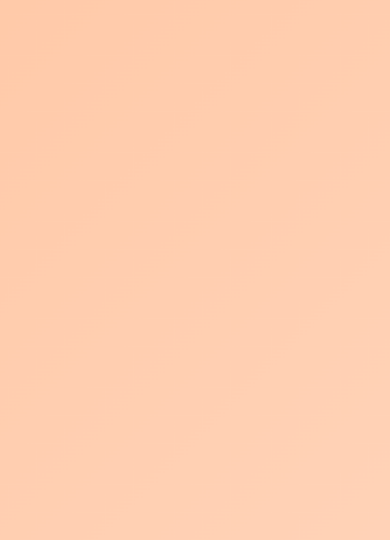
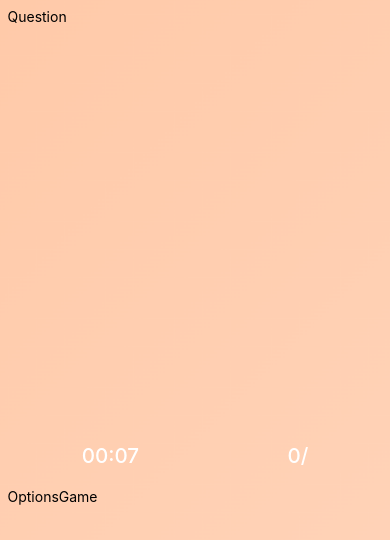
Before and after one commit to EmanuelCav/general_culture_quiz, a React Native app in the folder client/: screen /Playing in a window 390 px wide. Shown: the top 540 px of the page. Built offline with nearby package versions, Linux system fonts and the light colour scheme; no server answers.

Commit message:
Culture - time game

```diff
--- a/client/app/components/play/menuPlay.tsx
+++ b/client/app/components/play/menuPlay.tsx
@@ -16,7 +16,9 @@ const MenuPlay = ({ navigation, user }: MenuPlayPropsType) => {
             return
         }
 
-        // navigation.navigate('Playing')
+        navigation.navigate('Playing', {
+            allQuestions: []
+        })
     }
 
     const categories = () => {
--- /dev/null
+++ b/client/app/components/playing/components/statisticsGame/amountQuestionsStatistic.tsx
@@ -0,0 +1,15 @@
+import { Text } from 'react-native'
+
+import { AmountQuestionsStatisticPropsType } from '../../../../types/props.types'
+
+import { playingStyles } from '../../../../styles/playing.styles'
+
+const AmountQuestionsStatistic = ({ numberQuestion, questions }: AmountQuestionsStatisticPropsType) => {
+  return (
+    <Text style={playingStyles.textStatisticGame}>
+      {numberQuestion}/{questions}
+    </Text>
+  )
+}
+
+export default AmountQuestionsStatistic
--- /dev/null
+++ b/client/app/components/playing/components/statisticsGame/time.tsx
@@ -0,0 +1,31 @@
+import { Text } from 'react-native'
+import { useEffect } from 'react'
+
+import { TimePropsType } from '../../../../types/props.types'
+
+import { playingStyles } from '../../../../styles/playing.styles'
+
+const Time = ({ seconds, minutes, setSeconds, setMinutes }: TimePropsType) => {
+
+    useEffect(() => {
+
+        if (seconds === 60) {
+            setMinutes(minutes + 1)
+        }
+
+        setTimeout(() => {
+            setSeconds(seconds + 1)
+        }, 1000);
+
+    }, [seconds])
+
+    return (
+        <Text style={playingStyles.textStatisticGame}>
+            {minutes >= 10 ? `${minutes}` : `0${minutes}`}
+            :
+            {seconds >= 10 ? `${seconds}` : `0${seconds}`}
+        </Text>
+    )
+}
+
+export default Time
--- a/client/app/components/playing/options.tsx
+++ b/client/app/components/playing/optionsGame.tsx
@@ -3,12 +3,12 @@ import { Text, View } from 'react-native'
 
 import { playingStyles } from '../../styles/playing.styles'
 
-const Options = () => {
+const OptionsGame = () => {
     return (
         <View style={playingStyles.containerOptions}>
-            <Text>Options</Text>
+            <Text>OptionsGame</Text>
         </View>
     )
 }
 
-export default Options
+export default OptionsGame
--- a/client/app/components/playing/statisticsGame.tsx
+++ b/client/app/components/playing/statisticsGame.tsx
@@ -1,12 +1,18 @@
 import React from 'react'
-import { Text, View } from 'react-native'
+import { View } from 'react-native'
 
 import { playingStyles } from '../../styles/playing.styles'
 
-const StatisticsGame = () => {
+import { StatisticsGamePropsType } from '../../types/props.types'
+
+import Time from './components/statisticsGame/time'
+import AmountQuestionsStatistic from './components/statisticsGame/amountQuestionsStatistic'
+
+const StatisticsGame = ({ seconds, minutes, setSeconds, setMinutes, numberQuestion, questions }: StatisticsGamePropsType) => {
     return (
         <View style={playingStyles.containerStatisticsGame}>
-            <Text>StatisticsGame</Text>
+            <Time seconds={seconds} minutes={minutes} setSeconds={setSeconds} setMinutes={setMinutes} />
+            <AmountQuestionsStatistic numberQuestion={numberQuestion} questions={questions} />
         </View>
     )
 }
--- a/client/app/screens/playing.screen.tsx
+++ b/client/app/screens/playing.screen.tsx
@@ -1,11 +1,32 @@
+import { useState } from 'react'
+import { useSelector } from 'react-redux'
 import { View } from 'react-native'
 
 import { generalStyles } from '../styles/general.styles'
 
+import Question from '../components/playing/question'
+import StatisticsGame from '../components/playing/statisticsGame'
+import OptionsGame from '../components/playing/optionsGame'
+
+import { IReducer } from '../interface/General'
+
+import { selector } from '../helper/selector'
+
 const Playing = () => {
+
+  const user = useSelector((state: IReducer) => selector(state).user)
+  const game = useSelector((state: IReducer) => selector(state).game)
+
+  const [seconds, setSeconds] = useState<number>(0)
+  const [minutes, setMinutes] = useState<number>(0)
+
+  const [numberQuestion, setNumberQuestion] = useState<number>(0)
+
   return (
     <View style={generalStyles.containerGeneral}>
-
+      <Question />
+      <StatisticsGame seconds={seconds} minutes={minutes} setSeconds={setSeconds} setMinutes={setMinutes} numberQuestion={numberQuestion} questions={game.game.questions?.length!} />
+      <OptionsGame />
     </View>
   )
 }
--- a/client/app/styles/playing.styles.ts
+++ b/client/app/styles/playing.styles.ts
@@ -1,4 +1,4 @@
-import { StyleSheet } from 'react-native'
+import { Dimensions, StyleSheet } from 'react-native'
 
 export const playingStyles = StyleSheet.create({
 
@@ -7,11 +7,21 @@ export const playingStyles = StyleSheet.create({
     },
 
     containerStatisticsGame: {
-        height: '8%'
+        height: '8%',
+        justifyContent: 'space-around',
+        alignItems: 'center',
+        flexDirection: 'row',
+        width: '100%'
     },
 
     containerOptions: {
         flex: 1
+    },
+
+    textStatisticGame: {
+        fontSize: Dimensions.get("window").height / 41,
+        color: '#ffffff',
+        fontWeight: '500'
     }
 
 })
```
Also changed, not shown: client/app/types/props.types.ts (+21 -0 lines).
